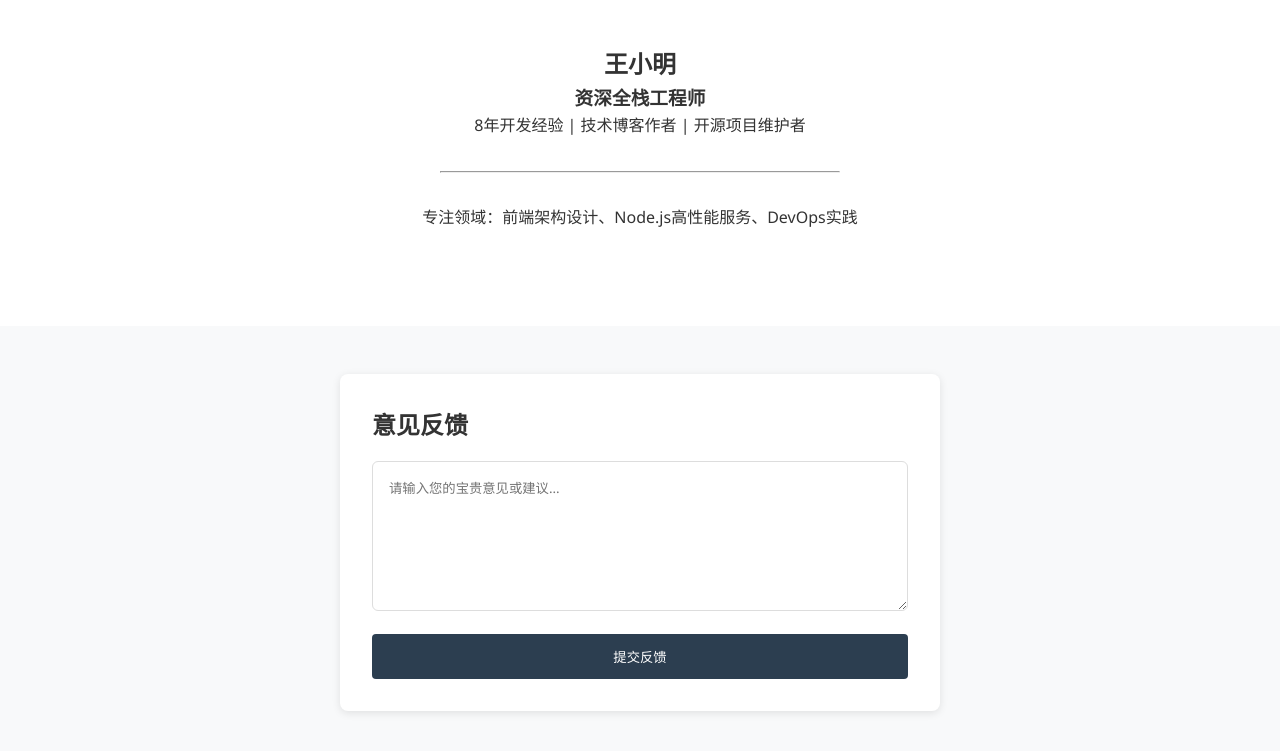
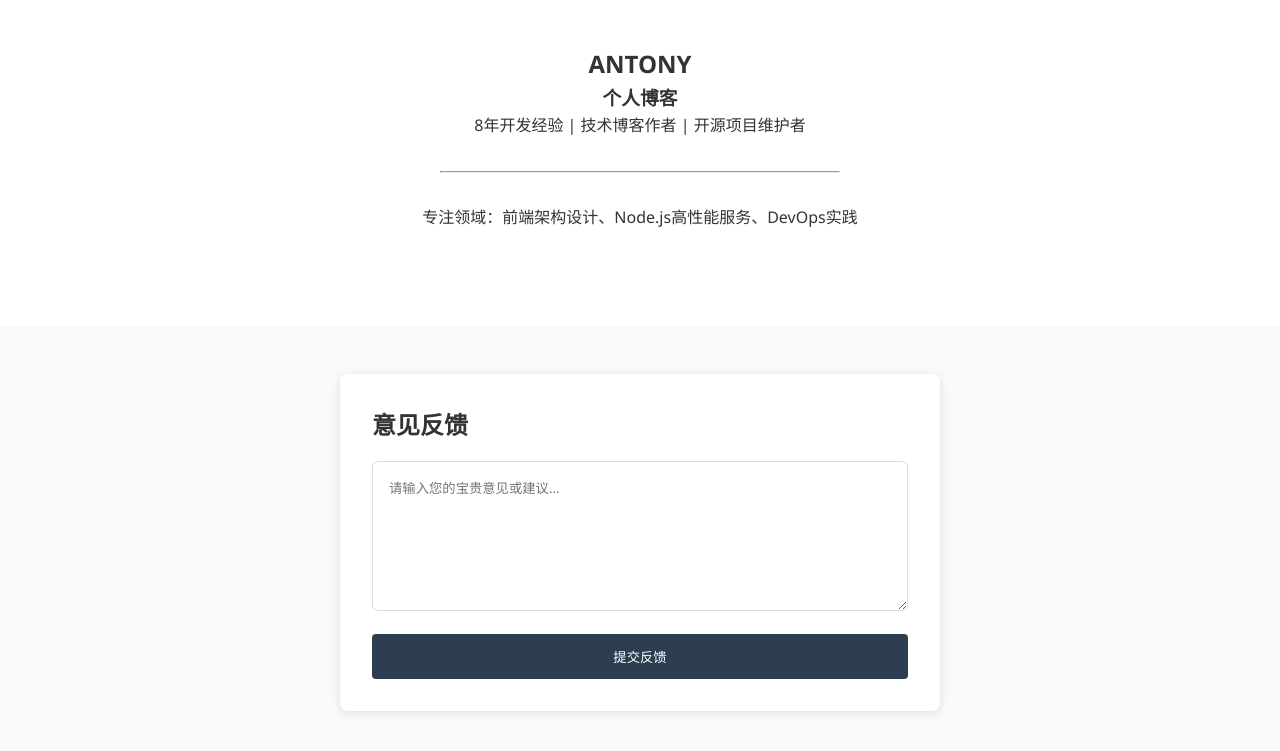
Before and after one commit to ANTONYGitH/ANTONYGitH.github.io, a plain HTML site: page index.html in a window 1280 px wide. Shown: the part 197-948 px from the top of the page. Drawn offline with Linux system fonts and the light colour scheme.

Commit message:
Update index.html

```diff
--- a/index.html
+++ b/index.html
@@ -149,8 +149,8 @@
     <section id="profile" class="profile-section">
         <img src="your-avatar.jpg" alt="个人头像" class="avatar">
         <div class="profile-info">
-            <h1>王小明</h1>
-            <h3>资深全栈工程师</h3>
+            <h1>ANTONY</h1>
+            <h3>个人博客</h3>
             <p>8年开发经验 | 技术博客作者 | 开源项目维护者</p>
             <hr style="margin: 2rem auto; width: 50%;">
             <p>专注领域：前端架构设计、Node.js高性能服务、DevOps实践</p>
```
